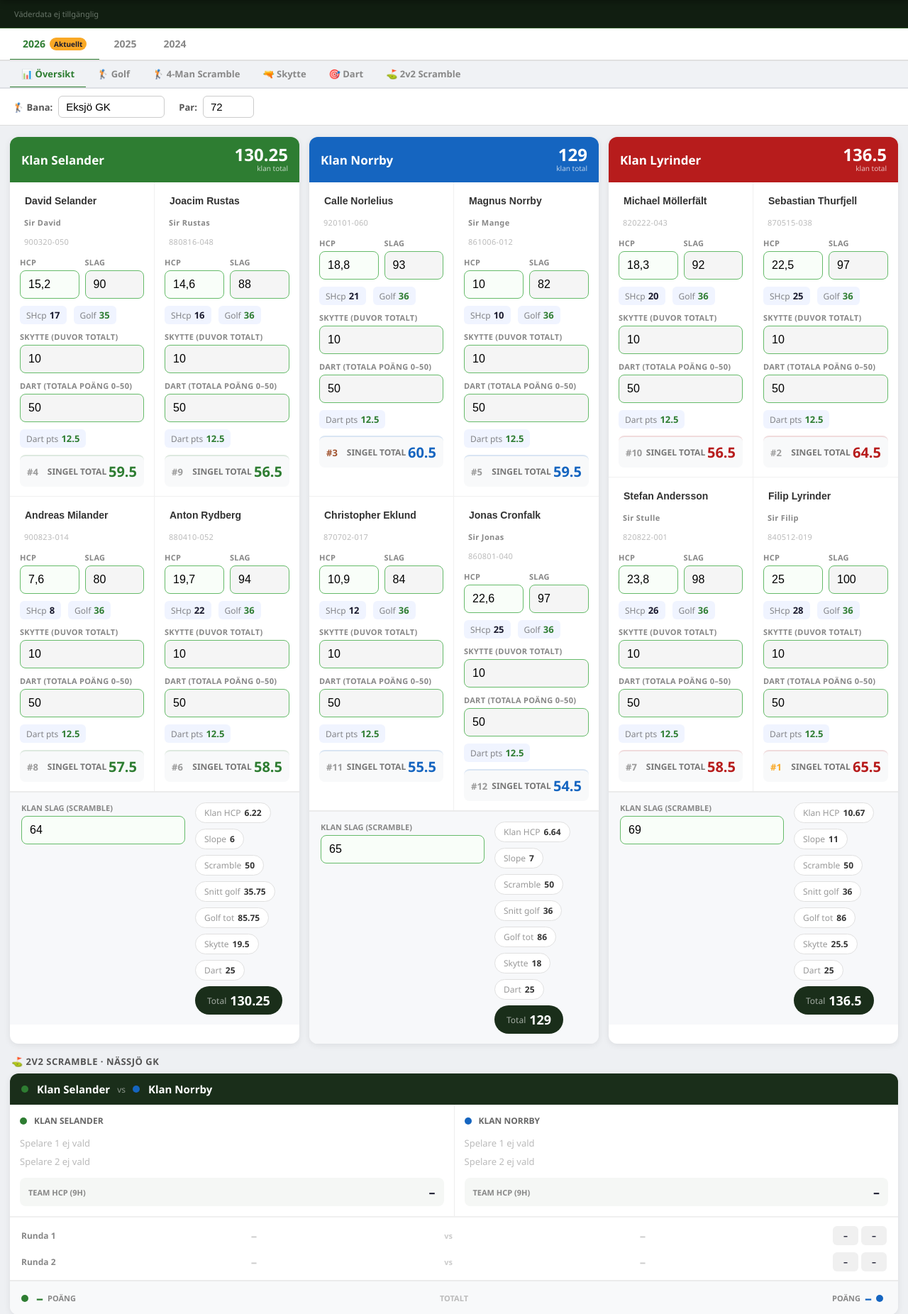
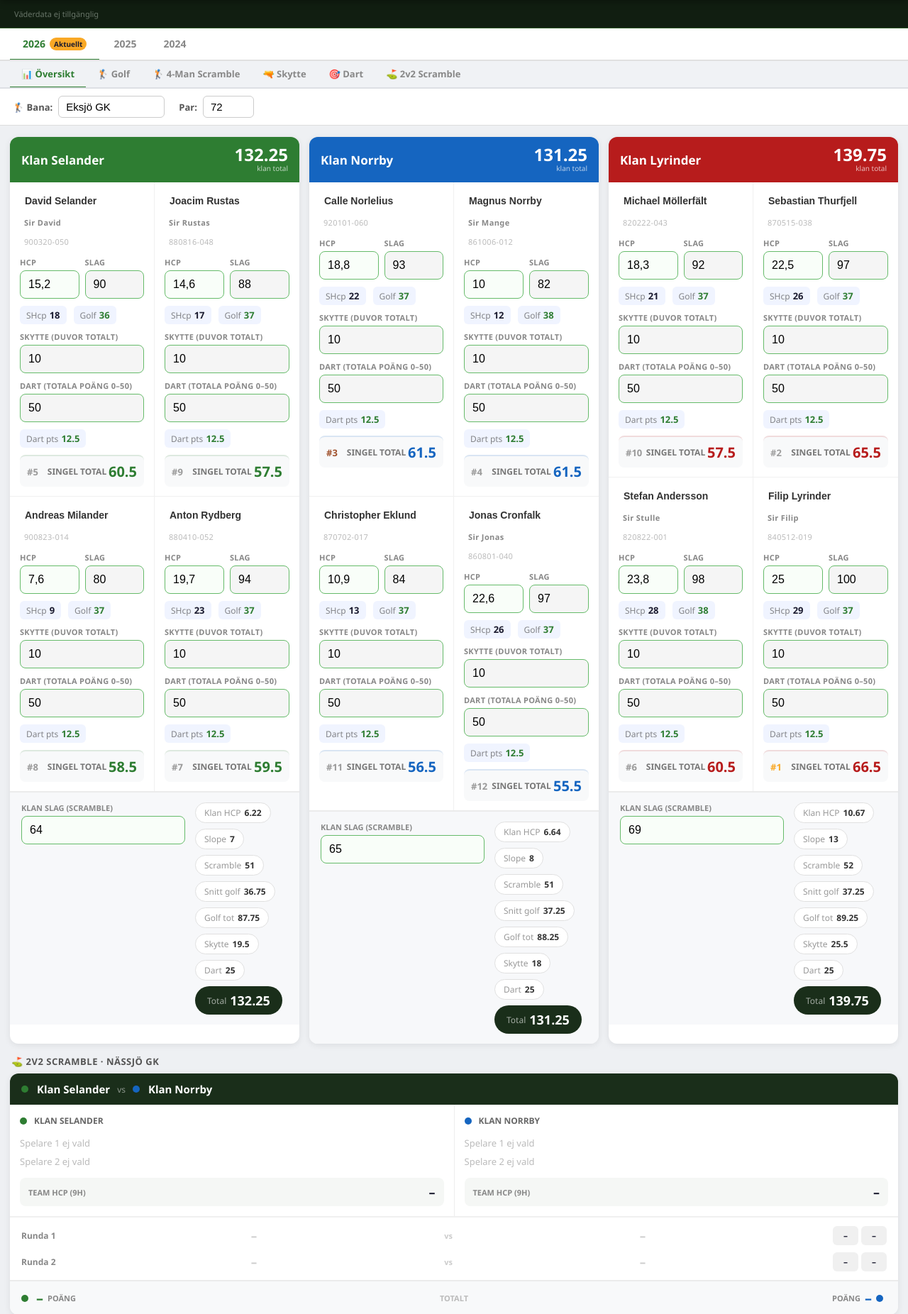
Before and after one commit to TheDejvx/gc-app, a Flask app: page / in a window 1280 px wide. Shown: the part 74-1926 px from the top of the page at 71% size. Run offline with Flask 3, Linux system fonts and the light colour scheme; data that the repository does not hold is empty.

Commit message:
Update course slope/CR to correct tee 57 values; replace lookup table with formula
Eksjö GK (gul tee): slope 132, CR 72.1 (was ~125, 70.7)
Nässjö GK (tee 57): slope 133, CR 71.2 (was 121, 70.7)

Removes the old static lookup table for Eksjö and uses the same
formula-based approach (HCP × slope/113 + (CR - par)) already used
for Nässjö, keeping both courses consistent.

Co-Authored-By: Claude Sonnet 4.6 <noreply@anthropic.com>

```diff
--- a/templates/index.html
+++ b/templates/index.html
@@ -851,25 +851,10 @@
 
 <script>
 // ══════════════════════════════════════════════
-//  SLOPE TABLE – Eksjö GK  [maxHcp, spelHcp]
-// ══════════════════════════════════════════════
-const SLOPE_TABLES = {
-  eksjo_gk: [
-    [1.3,0],[2.2,1],[3.1,2],[3.9,3],[4.8,4],
-    [5.6,5],[6.5,6],[7.4,7],[8.25,8],[9.1,9],
-    [10.0,10],[10.8,11],[11.7,12],[12.5,13],[13.4,14],
-    [14.3,15],[15.1,16],[16.0,17],[16.9,18],[17.7,19],
-    [18.6,20],[19.4,21],[20.3,22],[21.2,23],[22.0,24],
-    [22.9,25],[23.8,26],[24.6,27],[25.5,28],[26.3,29],
-    [27.2,30],[28.1,31],[28.9,32],[29.8,33],[30.7,34],
-    [31.5,35],[32.4,36]
-  ]
-};
-
-// ══════════════════════════════════════════════
-//  NÄSSJÖ GK – Slope 121, CR 70.7, Par 72
-// ══════════════════════════════════════════════
-const NASSJO_GK = { slope: 121, cr: 70.7, par: 72 };
+//  COURSE CONSTANTS – Tee 57
+// ══════════════════════════════════════════════
+const EKSJO_GK  = { slope: 132, cr: 72.1, par: 72 }; // Gul tee
+const NASSJO_GK = { slope: 133, cr: 71.2, par: 72 }; // Tee 57
 const SKYTTE_VAPEN = ['Davids Bock', 'Pump', 'SBS', 'Halv auto'];
 const SKYTTE_ROUND_MAX = 5;
 const SKYTTE_NUM_ROUNDS = 4;
@@ -928,9 +913,8 @@ function parseInt2(str) {
 // ══════════════════════════════════════════════
 function getSpelhandicap(hcp, key) {
   if (hcp === null) return null;
-  const tbl = SLOPE_TABLES[key] || SLOPE_TABLES.eksjo_gk;
-  for (const [maxH, ph] of tbl) if (hcp <= maxH) return ph;
-  return 36;
+  const course = key === 'nassjo_gk' ? NASSJO_GK : EKSJO_GK;
+  return Math.round(hcp * (course.slope / 113) + (course.cr - course.par));
 }
 
 // Individuell golf: begränsas till min 20, max 40
```
